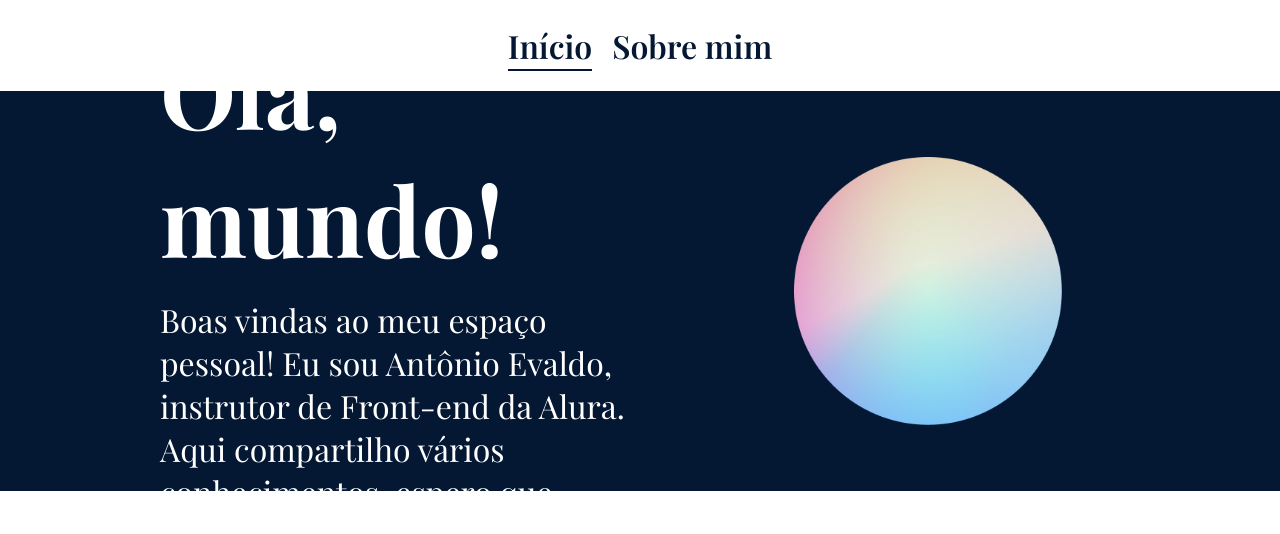
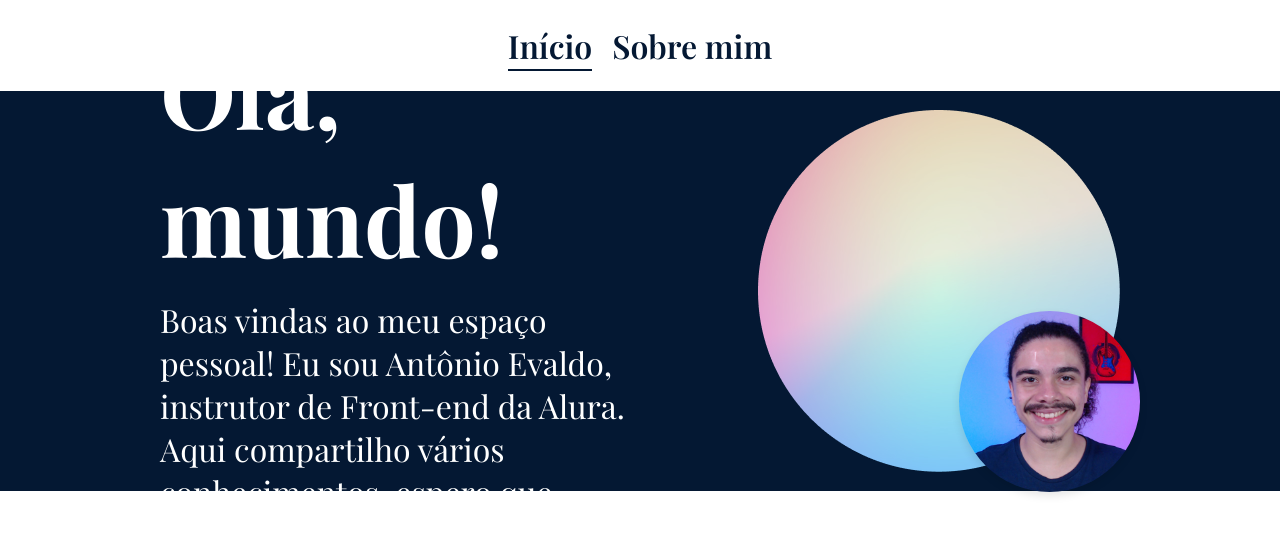
Before and after one commit to danielcoosta1/ola-mundo, a React (Create React App) app: page / in a window 1280 px wide. Shown: the top 534 px of the page. Built offline with nearby package versions, Linux system fonts and the light colour scheme; a web font is replaced by a local one.

Commit message:
editando a imagem sobreposta e colocando reponsividade

```diff
--- a/src/Components/Banner/index.jsx
+++ b/src/Components/Banner/index.jsx
@@ -2,10 +2,12 @@ import {
   BannerContainer,
   ConteinerDescricao,
   ConteinerImg,
-  Img,
+  ImgPrincipal,
+  ImgSobreposta
 } from "./styles";
 
 import circuloColorido from "../../assets/video-2.3/assets/circulo_colorido.png";
+import minhaFoto from "../../assets/video-2.3/assets/minha_foto.png";
 
 const Banner = () => {
   return (
@@ -19,7 +21,8 @@ const Banner = () => {
         </p>
       </ConteinerDescricao>
       <ConteinerImg>
-        <Img src={circuloColorido} className="circulo-colorido" />
+        <ImgPrincipal src={circuloColorido}  />
+        <ImgSobreposta src={minhaFoto}  />
       </ConteinerImg>
     </BannerContainer>
   );
--- a/src/Components/Banner/styles.js
+++ b/src/Components/Banner/styles.js
@@ -57,21 +57,42 @@ const ConteinerDescricao = styled.div`
 `;
 
 const ConteinerImg = styled.div`
-  width: 40%;
+  max-width: 40%;
   display: flex;
   justify-content: center;
   align-items: center;
+  position: relative;
   @media screen and (max-width: 768px) {
-    width: 50%;
+    max-width: 30%;
   }
 
   @media screen and (max-width: 480px) {
-    width: 70%;
+    max-width: 40%;
   }
 `;
 
-const Img = styled.img`
-max-width: 70%;
+const ImgPrincipal = styled.img`
+  object-fit: contain;
+  width: 100%;
+  height: 100%;
 `;
 
-export { BannerContainer, ConteinerDescricao, ConteinerImg, Img };
+const ImgSobreposta = styled.img`
+  position: absolute;
+  right: -20px;
+  bottom: -20px;
+  width: 50%;
+
+  border-radius: 50%;
+  border: none;
+  box-shadow: 0 4px 8px rgba(0, 0, 0, 0.1);
+  z-index: 1;
+`;
+
+export {
+  BannerContainer,
+  ConteinerDescricao,
+  ConteinerImg,
+  ImgPrincipal,
+  ImgSobreposta,
+};
```
